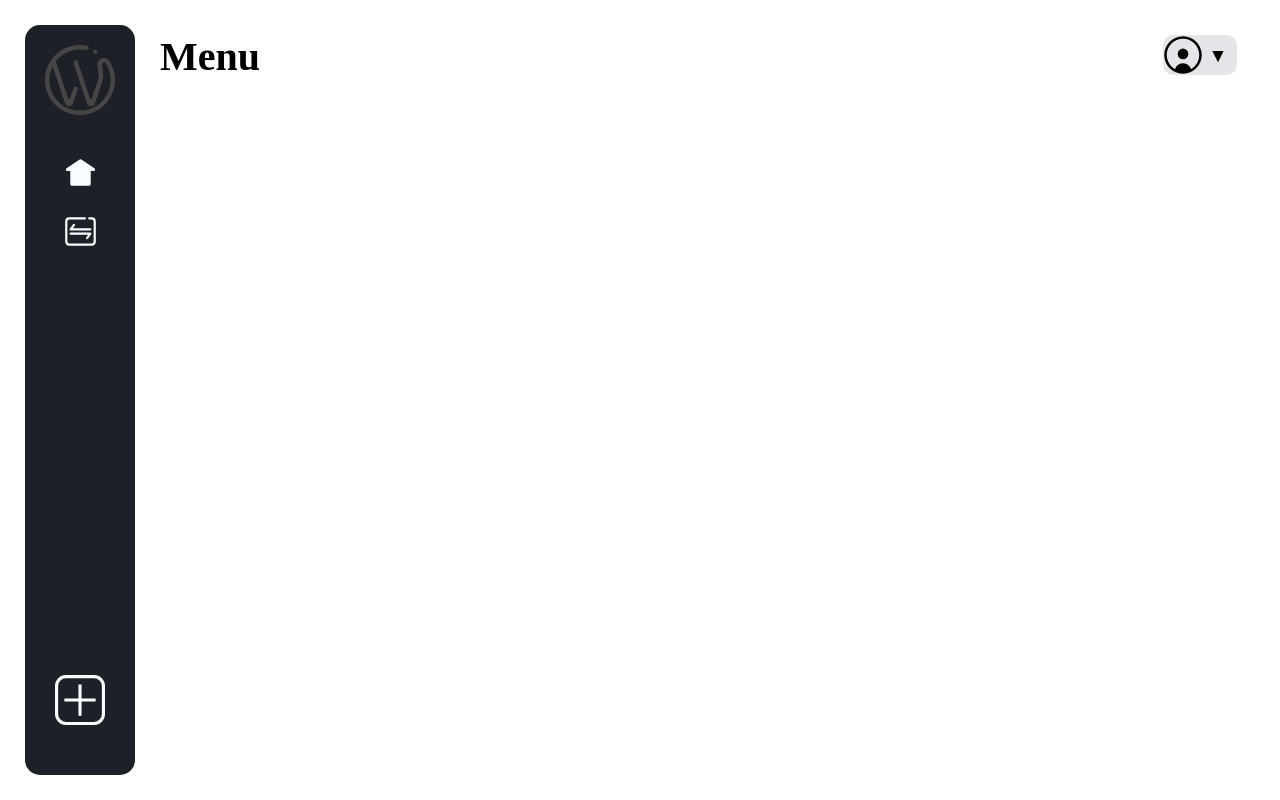
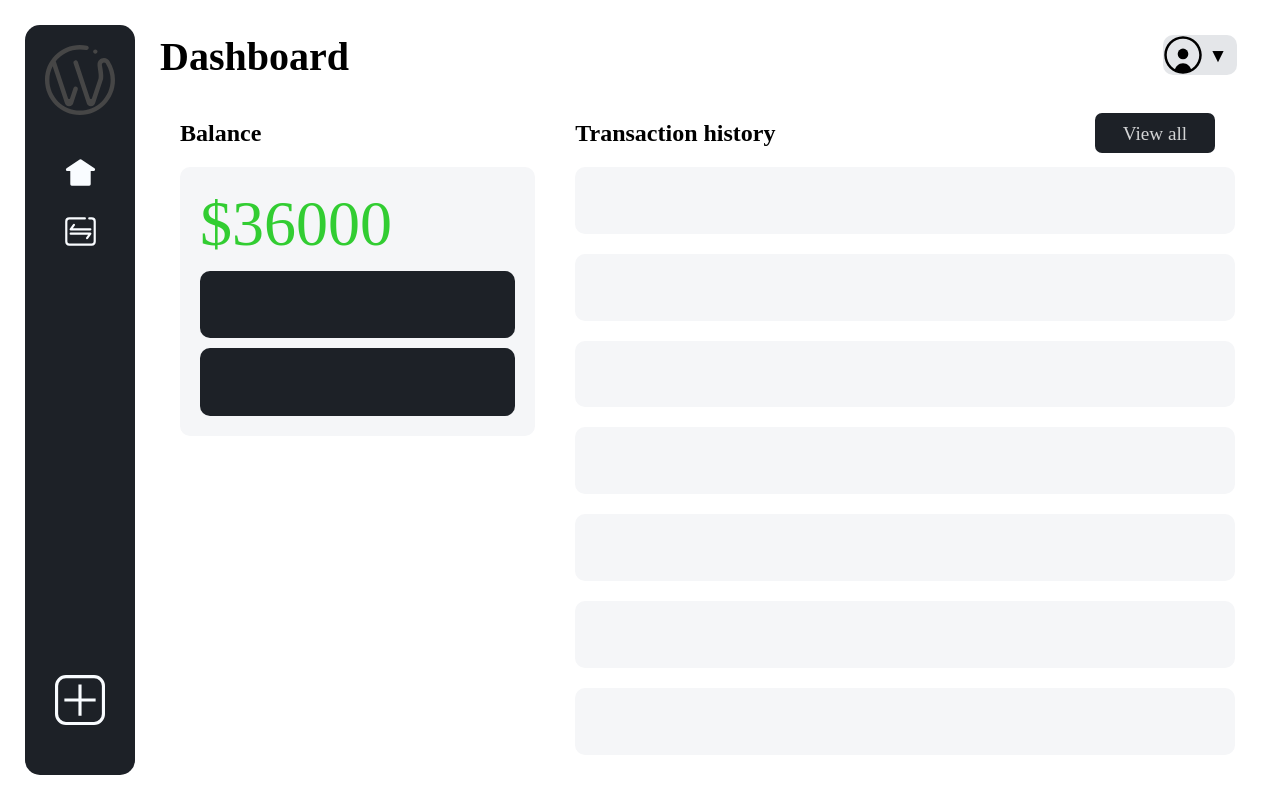
Before and after one commit to antony-kosenko/moneyroam, a Django app: page /transactions/ in a window 1280 px wide. Run offline with Django 4.2, Linux system fonts and the light colour scheme; parts of the project's set-up code (start-up, migrations or seed data) failed here and were passed over.

Commit message:
frontend work goes on (Dashboard section)

```diff
--- /dev/null
+++ b/invoices/static/invoices/css/dashboard.css
@@ -0,0 +1,77 @@
+.page_content {
+    display: flex;
+    height: 100%;
+}
+
+.summary_data {
+    display: flex;
+    flex-direction: column;
+    flex-basis: 35%;
+    padding: 20px;
+}
+
+.summary_block {
+    display: flex;
+    flex-direction: column;
+    flex-basis: 35%;
+    gap: 10px;
+    padding: 20px;
+    border-radius: 10px;
+    background-color: #f5f6f8;
+}
+
+.summary_block span {
+    font-size: 4rem;
+    flex-basis: calc(30% - 30px);
+    color: limegreen;
+}
+
+.summary_data_label {
+    background-color: #1d2127;
+    border-radius: 10px;
+    flex-basis: 33%;
+}
+
+.last_transactions_list_block {
+    display: flex;
+    flex-direction: column;
+    flex-basis: 65%;
+    padding: 20px;
+}
+
+.last_transactions_header {
+    display: flex;
+    justify-content: space-between;
+}
+
+.last_transactions_header a {
+    background-color: #1d2127;
+    border-radius: 7px;
+    align-self: center;
+    margin-right: 20px;
+    height: calc(40px - 20px);
+    flex-basis: 100px;
+    text-decoration: none;
+    color: #d3d4d5;
+    font-size: 1.2rem;
+    padding: 10px;
+    text-align: center;
+
+}
+
+.transaction_list {
+    display: flex;
+    flex-direction: column;
+    border-radius: 10px;
+    flex-basis: 100%;
+    border-radius: 10px;
+    gap: 20px;
+}
+
+.transaction_item {
+    display: flex;
+    background-color: #f5f6f8;
+    flex-basis: 15%;
+    border-radius: 10px;
+    padding: 15px;
+}
--- /dev/null
+++ b/invoices/templates/invoices/dashboard.html
@@ -0,0 +1,45 @@
+{% extends "base_page.html" %}
+{% load static %}
+
+{% comment %} Head tags {% endcomment %}
+{% block extra_head_tags %}
+    <link rel="stylesheet" href={% static "invoices/css/dashboard.css" %}>
+{% endblock extra_head_tags %}
+
+{% block title %}Dashboard{% endblock title %}
+
+{% comment %} Page title {% endcomment %}
+{% block page_title %}Dashboard{% endblock page_title %}
+
+{% comment %} Page core content {% endcomment %}
+{% block page_content %}
+    <section class="summary_data">
+        <h2>Balance</h2>
+        {% comment %} Summary value for expenses/incomes in separate blocks {% endcomment %}
+        <div class="summary_block">
+            <span>$36000</span>
+            <div class="summary_data_label"></div>
+            <div class="summary_data_label"></div>
+        </div>
+    </section>
+
+    <section class="last_transactions_list_block">
+        <div class="last_transactions_header">
+            <h2>Transaction history</h2>
+            <a href="#"><span>View all</span></a>
+        </div>
+
+        <div class="transaction_list">
+            <div class="transaction_item"></div>
+            <div class="transaction_item"></div>
+            <div class="transaction_item"></div>
+            <div class="transaction_item"></div>
+            <div class="transaction_item"></div>
+            <div class="transaction_item"></div>
+            <div class="transaction_item"></div>
+        </div>
+        {% comment %} # TODO last 10 transactions? {% endcomment %}
+    </section>
+
+
+{% endblock page_content %}
--- a/invoices/views.py
+++ b/invoices/views.py
@@ -16,7 +16,7 @@ class TransactionListAndCreateView(CreateView):
     Handles creation of new transaction as well."""
     model = Invoice
     form_class = NewInvoiceForm
-    template_name = "base_page.html"
+    template_name = "invoices/dashboard.html"
     success_url = reverse_lazy("invoices:transaction_list_and_create")
 
     ALLOWED_TRANSACTION_TYPES = ("expenses", "incomes")
--- a/templates/base_page.html
+++ b/templates/base_page.html
@@ -17,7 +17,7 @@
     <div class="page">
 
         <section class="page_header">
-            <h1>{% block page_title %}Menu{% endblock page_title %}</h1>
+            <h1>{% block page_title %}{% endblock page_title %}</h1>
 
             <div class="page_header_interactors">
                 {% comment %} filter forms here {% endcomment %}
```
